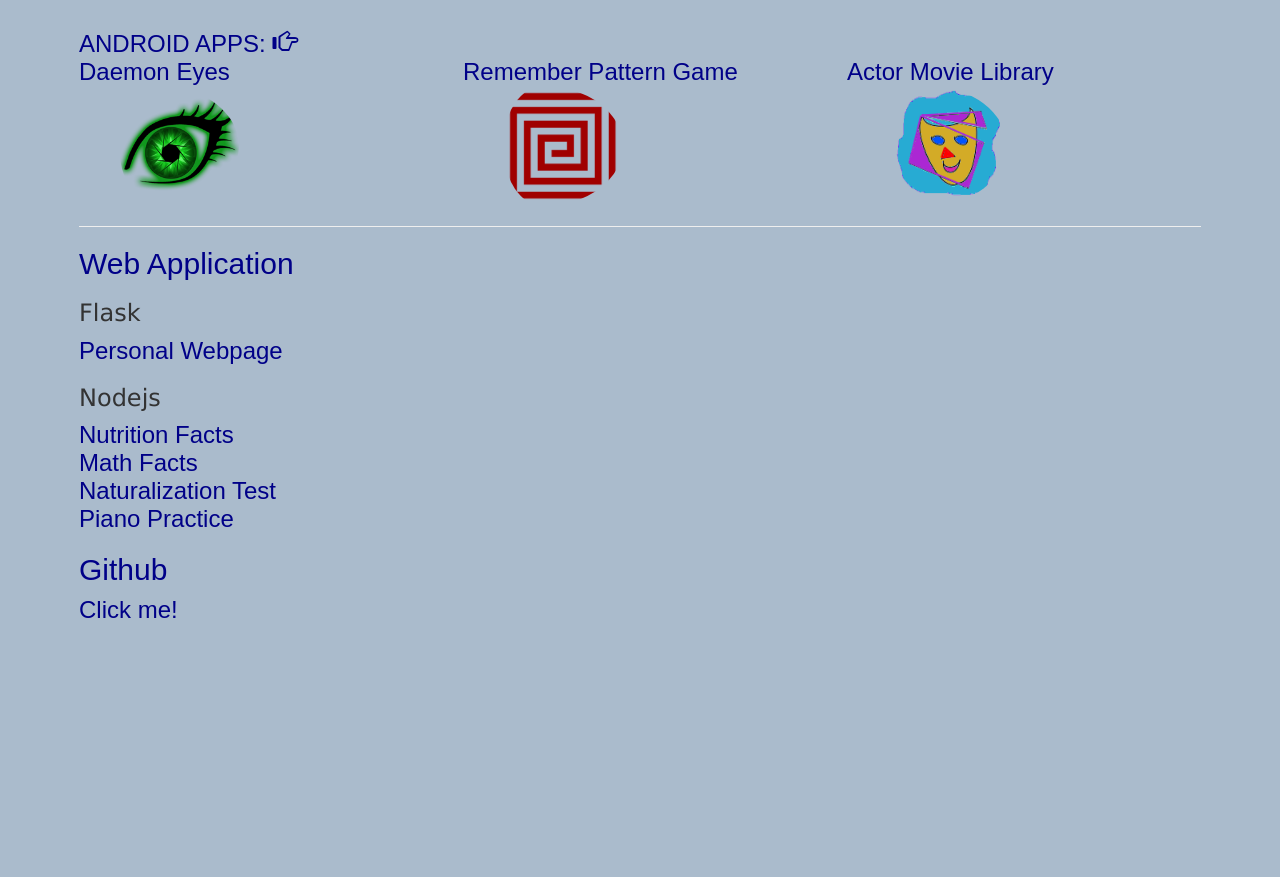
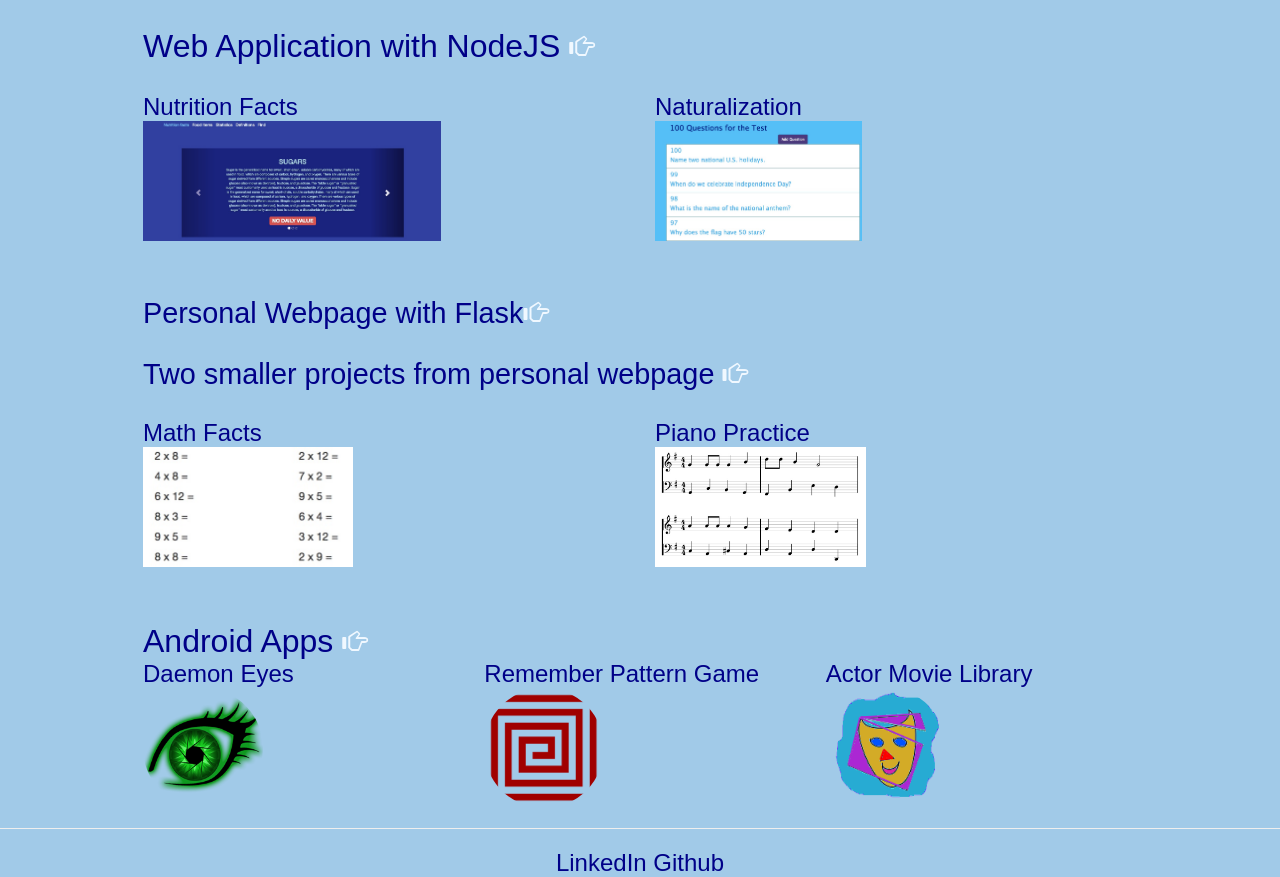
Before and after one commit to bukkicsilla/portfolio, a website: page index.html in a window 1280 px wide. Shown: the part 417-1294 px from the top of the page. Before the commit the page ends 1041 px from the top, so only its background shows below. Drawn offline with nearby package versions, Linux system fonts and the light colour scheme.

Commit message:
other projects

```diff
--- a/index.html
+++ b/index.html
@@ -39,7 +39,39 @@
 
 
         <div class="container">
-            <span id='android' align='left'> ANDROID APPS: </span><span style="color:#000088" class="glyphicon glyphicon-hand-right"></span>
+
+
+        <span class="apps" align="left"> Web Application with NodeJS </span><span style="color:aliceblue" class="glyphicon glyphicon-hand-right"></span><br/><br/>
+        <div class="row">
+              <div class="col-sm-6"> <a href='https://nutrifacts.herokuapp.com/' target="_blank">Nutrition Facts</a>
+              </div>
+              <div class="col-sm-6"><a href='https://warm-shore-61492.herokuapp.com/' target="_blank"> Naturalization </a> </div>
+              </div>
+            <div class="row">
+              <div class="col-sm-6"> <a href="https://github.com/bukkicsilla/nutrifacts" target="_blank"><img src="images/nutri.jpg" alt="Nutrition Facts"/>
+                  </a></div>
+                <div class="col-sm-6"> <a href="https://github.com/bukkicsilla/natur" target="_blank"><img src="images/natur.jpg" alt="Naturalization"/></a>
+                </div>
+            </div>
+            <br/><br/>
+
+
+        <span class="mm" align="left"> Personal Webpage with Flask</span><span style="color:aliceblue" class="glyphicon glyphicon-hand-right"></span><br/><br/>
+
+        <span class="mm" align="left"> Two smaller projects from personal webpage </span><span style="color:aliceblue" class="glyphicon glyphicon-hand-right"></span><br/><br/>
+        <div class="row">
+              <div class="col-sm-6"> <a href='https://csillabukki.herokuapp.com/mfp' target="_blank">Math Facts</a>
+              </div>
+              <div class="col-sm-6"><a href='https://csillabukki.herokuapp.com/piano' target="_blank"> Piano Practice </a> </div>
+              </div>
+            <div class="row">
+              <div class="col-sm-6"> <a href="" target="_blank"><img src="images/multi.jpg" alt="Math Facts"/>
+                  </a></div>
+                <div class="col-sm-6"> <a href="" target="_blank"><img src="images/piano.jpg" alt="Piano Practice"/></a>
+                </div>
+            </div>
+ <br/><br/>
+        <span class='apps' align='left'> Android Apps </span><span style="color:aliceblue" class="glyphicon glyphicon-hand-right"></span>
             <div class="row">
               <div class="col-sm-4"> <a href='https://play.google.com/store/apps/details?id=org.photos.demoneyes&hl=en' target="_blank">Daemon Eyes</a>
               </div>
@@ -56,19 +88,20 @@
                 </div>
             </div>
 
+        </div>
 
-        <hr/>
-        <h2> Web Application</h2>
-        <h3> Flask</h3>
+        <!--<h3> Flask</h3>
         <a href='https://csillabukki.herokuapp.com/' target="_blank"> Personal Webpage </a> <br/>
         <h3> Nodejs</h3>
         <a href='https://nutrifacts.herokuapp.com/' target="_blank"> Nutrition Facts </a> <br/>
         <a href='https://csillabukki.herokuapp.com/mfp' target="_blank"> Math Facts </a> <br />
         <a href='https://warm-shore-61492.herokuapp.com/'target="_blank" > Naturalization Test </a> <br/>
-        <a href='https://csillabukki.herokuapp.com/piano' target="_blank"> Piano Practice </a>
-        <h2> Github </h2>
-        <a href='https://github.com/bukkicsilla' target="_blank"> Click me! </a>
-        </div>
+        <a href='https://csillabukki.herokuapp.com/piano' target="_blank"> Piano Practice </a>-->
+        <hr/>
+        <footer align="center">
+        <a href='https://www.linkedin.com/in/csillabukki/' target="_blank"> LinkedIn </a>
+        <a href='https://github.com/bukkicsilla' target="_blank"> Github </a>
+        </footer>
 
     </body>
 </html>
--- a/public/css/style.css
+++ b/public/css/style.css
@@ -1,12 +1,23 @@
 body{
   //padding: 50px;
   background-color: #aabbcc;
+  background-color: #a1cae8;
   font:24px "Lucida Grande", Helvetica, Arial, sans-serif;
 
 }
-h2, a, #android{
+.apps{
+    font-size: 32px;
+}
+ a, .apps, .mm{
   color: #000088;
   font-family: fantasy;
+}
+a:visited  {
+
+    text-decoration: none;
+}
+.mm{
+    font-size: 120%;
 }
 p, h1 {
     color: blue;
@@ -27,10 +38,10 @@ container {
     width: 100%;
 }
 .container{
-     width: 90%;
+     width: 80%;
 }
 img{
     height: 120px;
     width:auto;
-    padding-left: 40px;
+    align-content: center;
 }
```
Also changed, not shown: public/images/multi.jpg (added), public/images/natur.jpg (added), public/images/piano.jpg (added).
